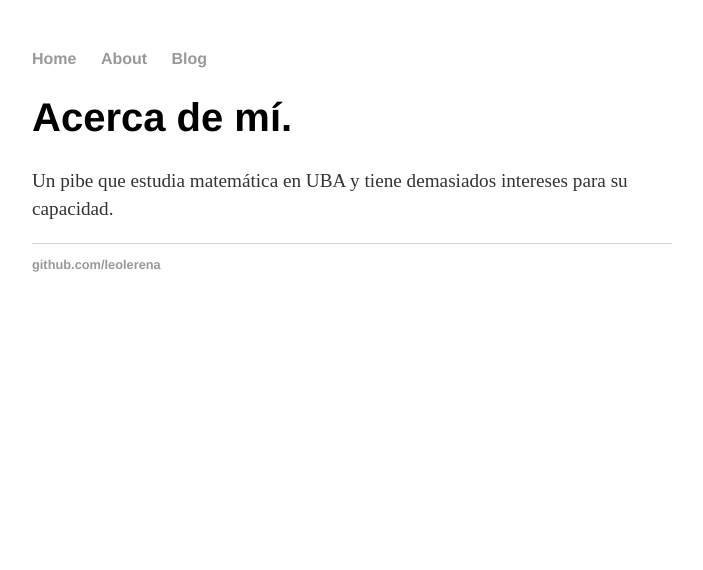
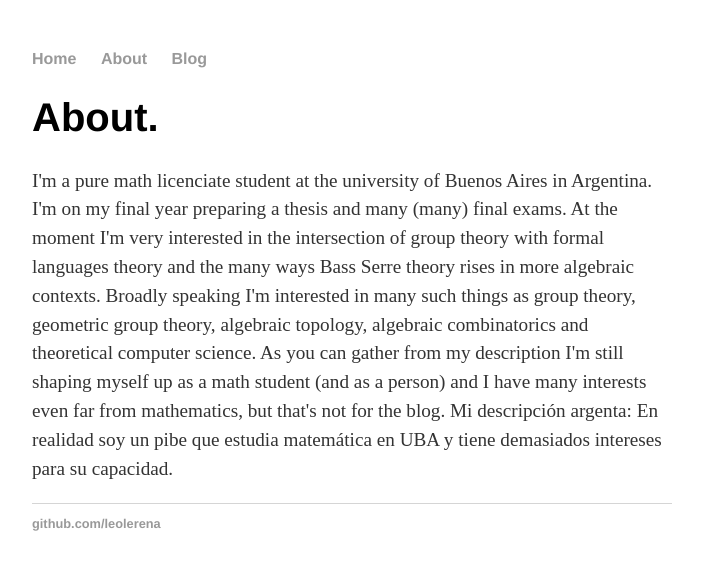
Before and after one commit to leolerena/leolerena.github.io, a Jekyll site: the page built from about/index.html, in a window 1280 px wide. Shown: the top 570 px of the page, without its empty margins (288-991 px from the left). Built offline with Jekyll 4.4.1, drawn with Linux system fonts in a browser that asks for light colours.

Commit message:
cambié el about me

```diff
--- a/about/index.html
+++ b/about/index.html
@@ -3,6 +3,6 @@ layout: default
 ---
 
 <div class="about">
-			<h1>Acerca de mí.</h1>
-			<p> Un pibe que estudia matemática en UBA y tiene demasiados intereses para su capacidad.
+			<h1>About.</h1>
+			<p> I'm a pure math licenciate student at the university of Buenos Aires in Argentina. I'm on my final year preparing a thesis and many (many) final exams. At the moment I'm very interested in the intersection of group theory with formal languages theory and the many ways Bass Serre theory rises in more algebraic contexts. Broadly speaking I'm interested in many such things as group theory, geometric group theory, algebraic topology, algebraic combinatorics and theoretical computer science. As you can gather from my description I'm still shaping myself up as a math student (and as a person) and I have many interests even far from mathematics, but that's not for the blog. Mi descripción argenta: En realidad soy un pibe que estudia matemática en UBA y tiene demasiados intereses para su capacidad.
 </div>
```
